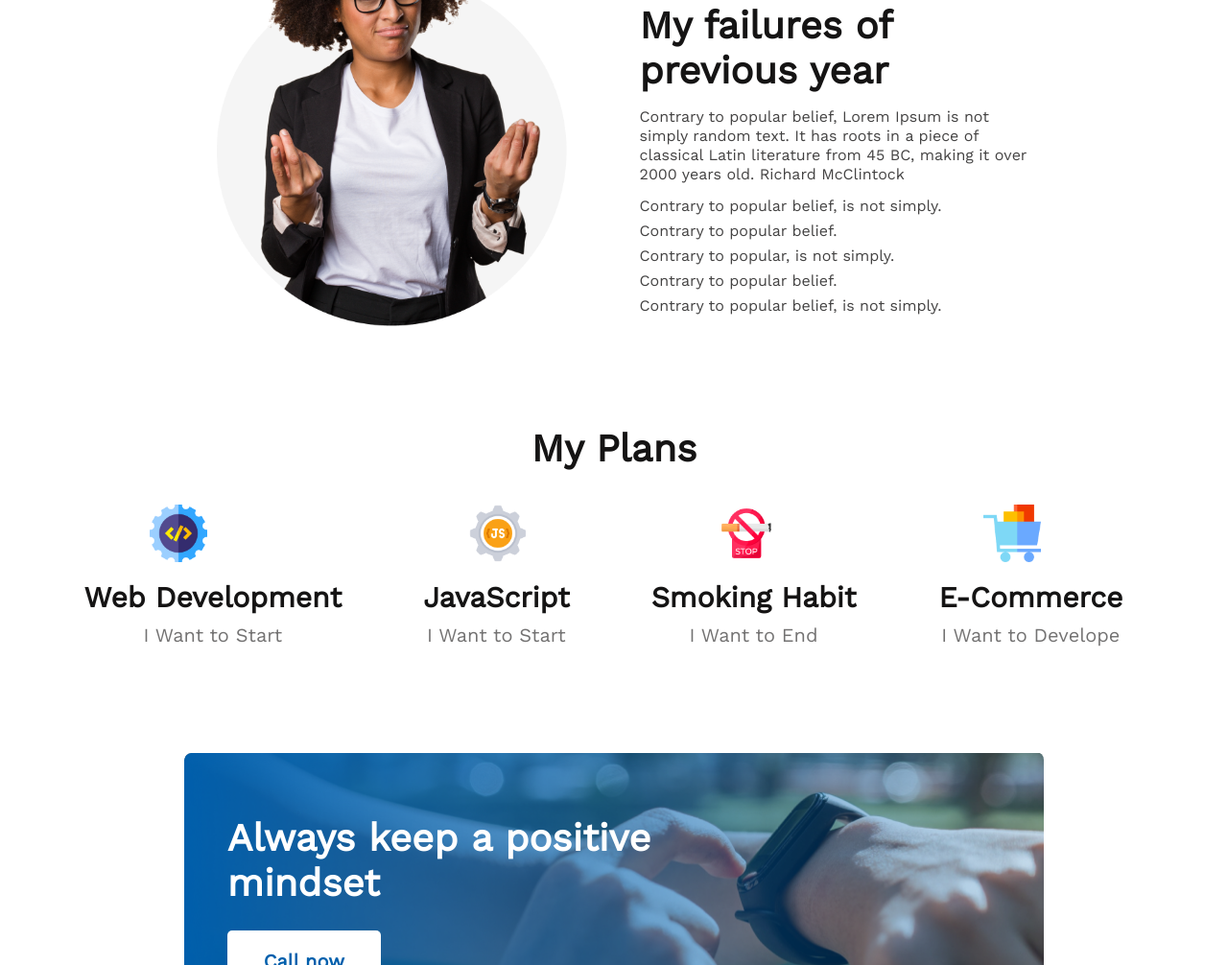
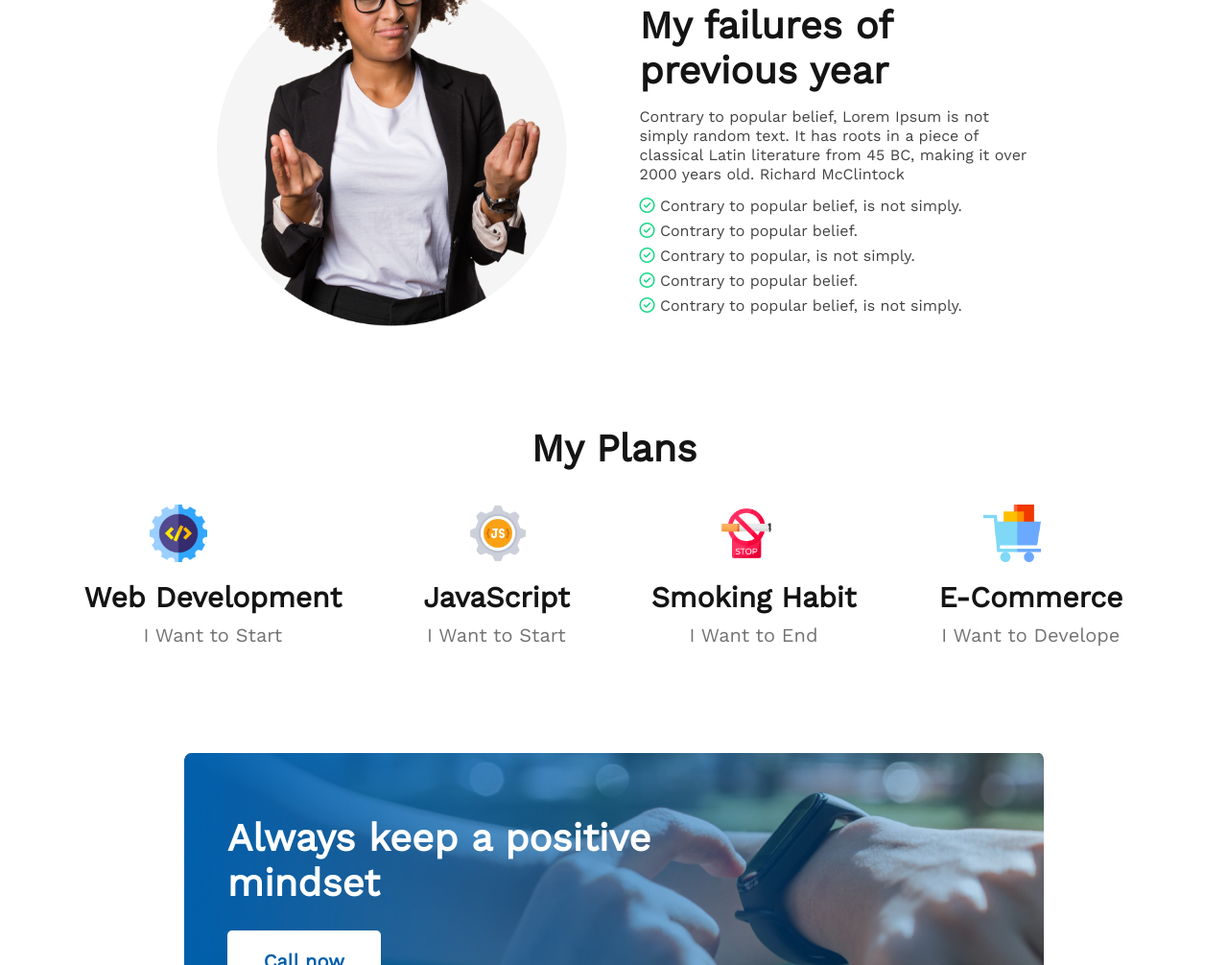
Before and after one commit to Hasan-Al-Banna-Nahid/New-Year, a plain HTML site: page index.html in a window 1280 px wide. Shown: the part 960-1966 px from the top of the page at 96% size. Drawn offline with nearby package versions, Linux system fonts and the light colour scheme.

Commit message:
New-Year Project Updated Icon

```diff
--- a/index.html
+++ b/index.html
@@ -44,11 +44,11 @@ Possible If You<br>
                         classical Latin literature from 45 BC, making it over <br>
                         2000 years old. Richard McClintock</p>
                         <ul class="bad-habit-list">
-                            <li> Contrary to popular belief, is not simply.</li>
-                            <li>Contrary to popular belief.</li>
-                            <li>Contrary to popular, is not simply.</li>
-                            <li>Contrary to popular belief.</li>
-                            <li>Contrary to popular belief, is not simply.</li>
+                            <li><i class="fa-regular fa-circle-check tick-icon" ></i> Contrary to popular belief, is not simply.</li>
+                            <li><i class="fa-regular fa-circle-check tick-icon"></i> Contrary to popular belief.</li>
+                            <li><i class="fa-regular fa-circle-check tick-icon"></i> Contrary to popular, is not simply.</li>
+                            <li><i class="fa-regular fa-circle-check tick-icon"></i> Contrary to popular belief.</li>
+                            <li><i class="fa-regular fa-circle-check tick-icon"></i> Contrary to popular belief, is not simply.</li>
                         </ul>
                 </div>
             </div>
--- a/style.css
+++ b/style.css
@@ -97,6 +97,10 @@ main>section{
     line-height: 26px;
     font-weight: 400;
     font-size: 16px;
+
+}
+.tick-icon{
+    color: #16D887;
 
 }
 /* previous-year-destruction Section design End */
```
